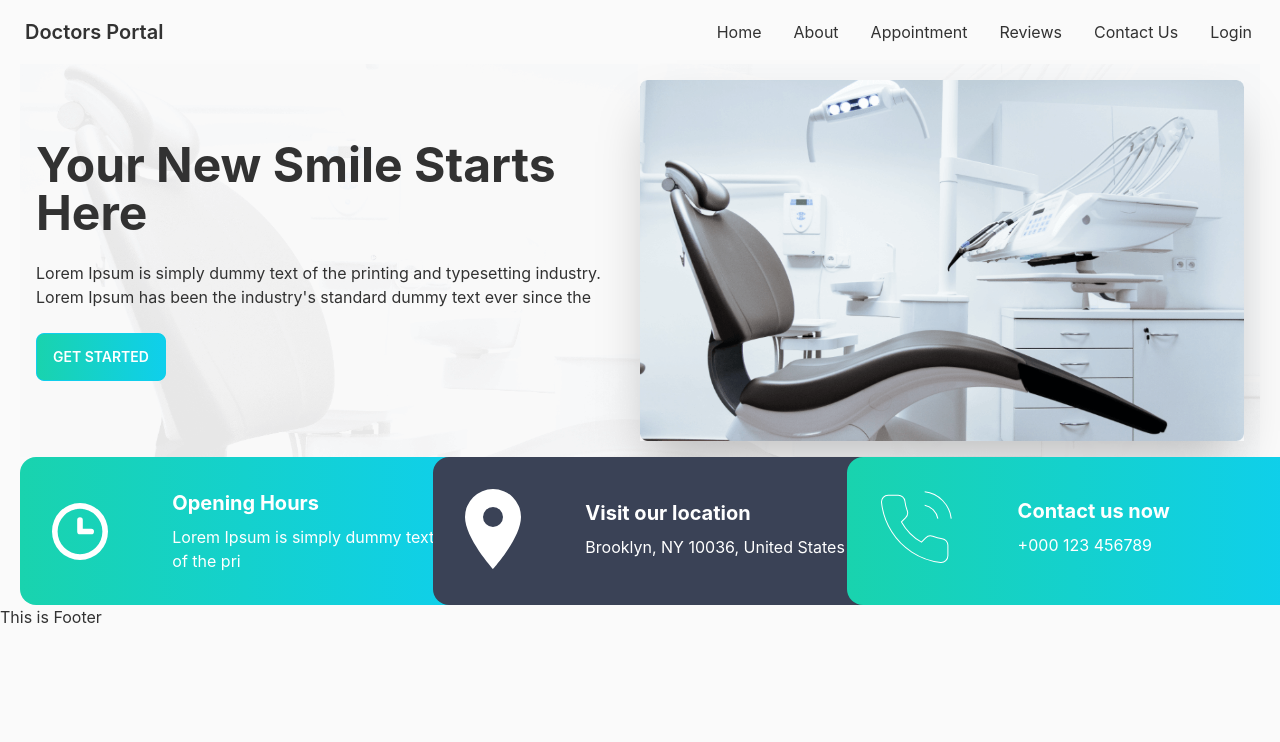
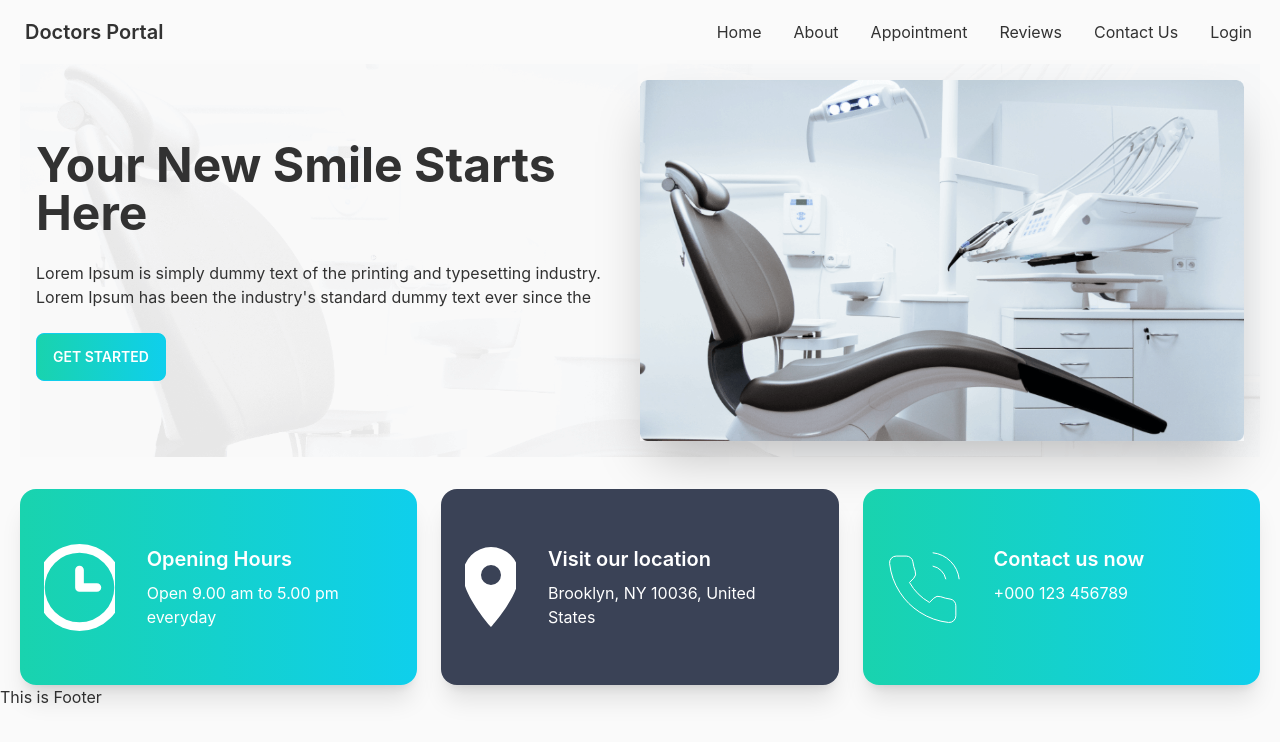
Before and after one commit to AkRazu/doctors-portal-client, a React (Create React App) app: page / in a window 1280 px wide. Shown: the top 742 px of the page. Built offline with nearby package versions, Linux system fonts and the light colour scheme.

Commit message:
card information section add

```diff
--- /dev/null
+++ b/src/Pages/Home/InfoCard/InfoCard.js
@@ -0,0 +1,25 @@
+import React from "react";
+
+const InfoCard = ({card}) => {
+    const {name,description,icon,bgClass} = card;
+  return (
+    <div className={`card text-white lg:flex-row flex-col card-side p-6  shadow-xl ${bgClass}`}>
+      <figure>
+        <img
+        className="lg:w-auto w-1/4"
+          src={icon}
+          alt="Movie"
+        />
+      </figure>
+      <div className="card-body">
+        <h2 className="card-title">{name}</h2>
+        <p>{description}</p>
+        {/* <div className="card-actions justify-end">
+          <button className="btn btn-primary">Watch</button>
+        </div> */}
+      </div>
+    </div>
+  );
+};
+
+export default InfoCard;
--- a/src/Pages/Home/InfoCards/InfoCards.js
+++ b/src/Pages/Home/InfoCards/InfoCards.js
@@ -1,46 +1,38 @@
 import React from "react";
 import clock from "../../../assets/icons/clock.svg";
-import location from "../../../assets/icons/marker.svg";
+import marker from "../../../assets/icons/marker.svg";
 import phone from "../../../assets/icons/phone.svg";
+import InfoCard from "../InfoCard/InfoCard";
 const InfoCards = () => {
+    const cardData = [
+        {
+            id:1,
+            name:'Opening Hours',
+            description: 'Open 9.00 am to 5.00 pm everyday',
+            icon:clock,
+            bgClass:'bg-gradient-to-r from-[#19D3AE] to-[#0FCFEC]'
+        },
+        {
+            id:2,
+            name:'Visit our location',
+            description: 'Brooklyn, NY 10036, United States',
+            icon:marker,
+            bgClass:'bg-accent'
+        },
+        {
+            id:3,
+            name:'Contact us now',
+            description: '+000 123 456789',
+            icon:phone,
+            bgClass:'bg-gradient-to-r from-[#19D3AE] to-[#0FCFEC]'
+        },
+    ]
   return (
     <div>
-      <div className="grid lg:grid-cols-3">
-        <div className="card w-[450px] bg-gradient-to-r from-[#19D3AE] to-[#0FCFEC] text-white">
-          <div className="flex items-center">
-            <div>
-              <img className="h-max-[86px] p-8" src={clock} alt="" />
-            </div>
-            <div className="card-body">
-              <h1 className="font-bold text-xl">Opening Hours</h1>
-              <p>Lorem Ipsum is simply dummy text of the pri</p>
-            </div>
-          </div>
-        </div>
-
-        <div className="card w-[450px] bg-accent text-white">
-          <div className="flex items-center">
-            <div>
-              <img className="h-max-[86px] p-8" src={location} alt="" />
-            </div>
-            <div className="card-body">
-              <h1 className="font-bold text-xl">Visit our location</h1>
-              <p>Brooklyn, NY 10036, United States</p>
-            </div>
-          </div>
-        </div>
-
-        <div className="card w-[450px] bg-gradient-to-r from-[#19D3AE] to-[#0FCFEC] text-white">
-          <div className="flex items-center">
-            <div>
-              <img className="h-max-[86px] p-8" src={phone} alt="" />
-            </div>
-            <div className="card-body">
-              <h1 className="font-bold text-xl">Contact us now</h1>
-              <p>+000 123 456789</p>
-            </div>
-          </div>
-        </div>
+      <div className="grid gap-6 md:grid-cols-2 lg:grid-cols-3 grid-cols-1 mt-8">
+        {
+            cardData.map(card=> <InfoCard key={card.id} card={card}></InfoCard>)
+        }
       </div>
     </div>
   );
```
